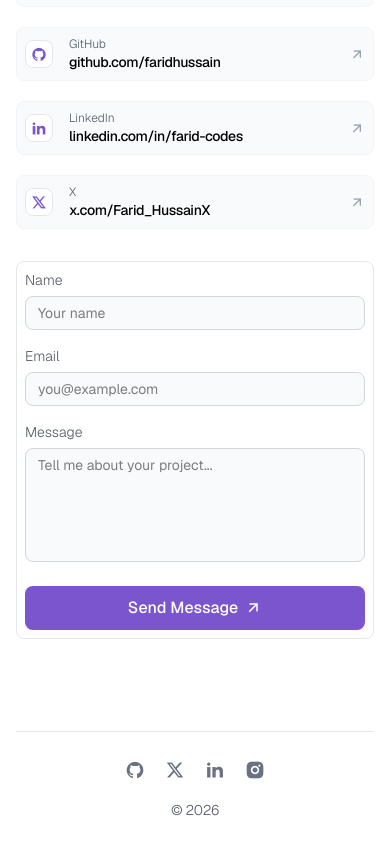
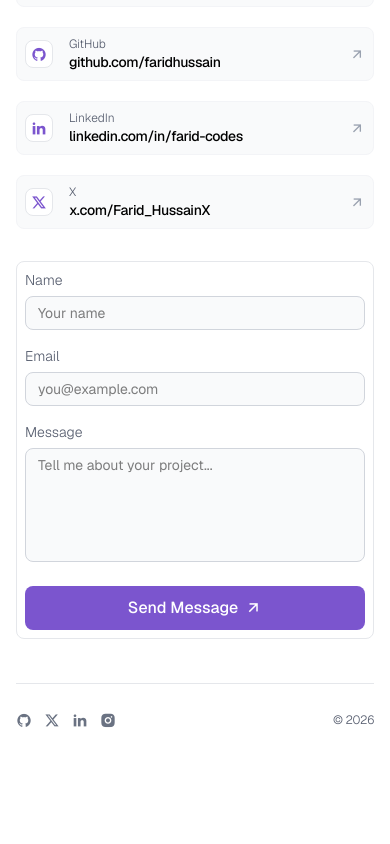
Before and after one commit to faridhussain/Portfolio, a Next.js app: page / in a window 390 px wide. Shown: the part 4004-4848 px from the top of the page. After the commit the page ends 4761 px from the top, so only its background shows below. Built offline with nearby package versions, Linux system fonts and the light colour scheme.

Commit message:
improve footer section mobile layout

```diff
--- a/app/components/Footer.tsx
+++ b/app/components/Footer.tsx
@@ -31,11 +31,11 @@ export default function Footer() {
     const year = new Date().getFullYear();
 
     return (
-        <footer className='w-full max-w-350 mx-auto px-4 sm:px-6 lg:px-8 mt-20 lg:mt-28'>
-            <div className='border-t border-gray-200 py-6 flex flex-col sm:flex-row items-center justify-between gap-4'>
-                <div className='flex items-center gap-5'>
+        <footer className='w-full max-w-350 mx-auto px-4 sm:px-6 lg:px-8 mt-8 sm:mt-20 lg:mt-28'>
+            <div className='border-t border-gray-200 py-6 flex sm:flex-row items-center justify-between gap-4'>
+                <div className='flex items-center gap-3 sm:gap-5'>
                     {socialLinks.map((social) => (
-                        <a key={social.label} href={social.href} target='_blank' rel='noopener noreferrer' aria-label={social.label} className='group relative text-xl text-gray-500 hover:text-gray-800 duration-300'>
+                        <a key={social.label} href={social.href} target='_blank' rel='noopener noreferrer' aria-label={social.label} className='group relative text-base sm:text-xl text-gray-500 hover:text-gray-800 duration-300'>
                             <i className={social.icon}></i>
 
                             <span className='pointer-events-none absolute left-1/2 -translate-x-1/2 -top-9 whitespace-nowrap rounded-md bg-gray-900 px-2.5 py-1 text-xs font-light text-white opacity-0 scale-95 group-hover:opacity-100 group-hover:scale-100 duration-200'>{social.label}</span>
@@ -43,7 +43,7 @@ export default function Footer() {
                     ))}
                 </div>
 
-                <p className='text-sm text-[#565d6e] font-light tracking-tight'>&copy; {year}</p>
+                <p className='sm:text-sm text-xs text-[#565d6e] font-light tracking-tight'>&copy; {year}</p>
             </div>
         </footer>
     );
```
